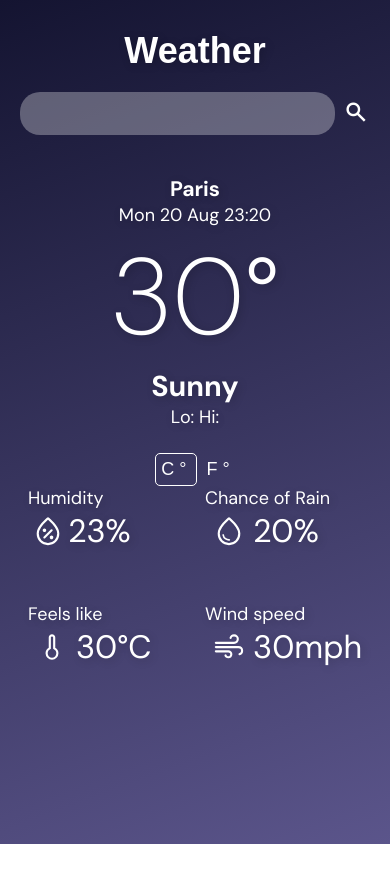
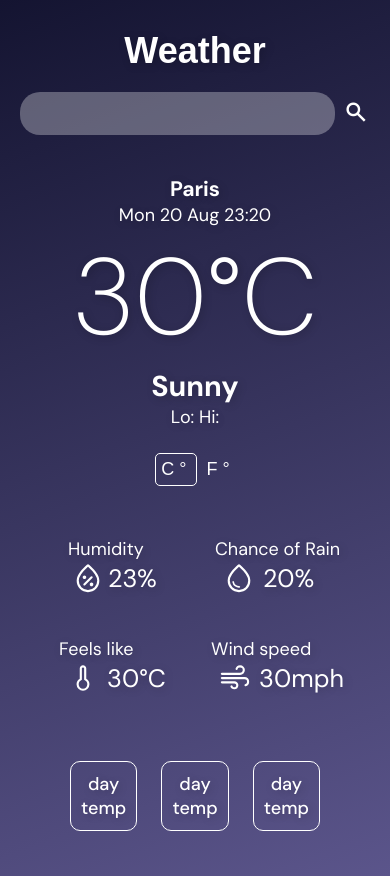
Before and after one commit to koeebeth/odin-weatherapp, a website built with webpack: page dist/index.html in a window 390 px wide. Before the commit the page ends 844 px from the top, so only its background shows below. Built offline with nearby package versions, Linux system fonts and the light colour scheme; no server answers.

Commit message:
Improved mobile view

```diff
--- a/src/index.js
+++ b/src/index.js
@@ -13,18 +13,18 @@ let tempData = {};
 
 const exData = {"location":{"name":"Tokyo","region":"Tokyo","country":"Japan","lat":35.69,"lon":139.69,"tz_id":"Asia/Tokyo","localtime_epoch":1691738170,"localtime":"2023-08-11 19:16"},"current":{"last_updated_epoch":1691737200,"last_updated":"2023-08-11 16:00","temp_c":33,"temp_f":91.4,"is_day":1,"condition":{"text":"Partly cloudy","icon":"//cdn.weatherapi.com/weather/64x64/day/116.png","code":1003},"wind_mph":9.4,"wind_kph":15.1,"wind_degree":50,"wind_dir":"NE","pressure_mb":1005,"pressure_in":29.68,"precip_mm":0,"precip_in":0,"humidity":53,"cloud":75,"feelslike_c":36,"feelslike_f":96.7,"vis_km":10,"vis_miles":6,"uv":8,"gust_mph":18.8,"gust_kph":30.2}}
 
-// window.onload = () => {
-//     asyncf.getCurWeather('auto:ip')
-//     .then((res) => {
-//         domf.renderCurWeather(res);
-//         tempData.current = res;
-//     });
-//     asyncf.getForecast('auto:ip')
-//     .then((res) => {
-//         domf.renderForecast(res);
-//         tempData.forecast = res;
-//     });
-// }
+window.onload = () => {
+    asyncf.getCurWeather('auto:ip')
+    .then((res) => {
+        domf.renderCurWeather(res);
+        tempData.current = res;
+    });
+    asyncf.getForecast('auto:ip')
+    .then((res) => {
+        domf.renderForecast(res);
+        tempData.forecast = res;
+    });
+}
 
 searchForm.addEventListener('submit', (e) => {
     e.preventDefault()
@@ -41,7 +41,6 @@ searchForm.addEventListener('submit', (e) => {
             asyncf.getForecast(q).then((res) => {
                 tempData.forecast = res;
                 domf.renderForecast(res, unit)
-                console.log(tempData)
             });
         }
     })
--- a/src/js/dom-funcs.js
+++ b/src/js/dom-funcs.js
@@ -16,7 +16,7 @@ function renderCurWeather(data, unit = 'm') {
     const dateEl = curDiv.querySelector('h3.datetime');
 
     //Format date and time
-    const [ localdate, localtime ] = data.location.localtime.split(' ');
+    const [, localtime ] = data.location.localtime.split(' ');
     const localhour = parseInt(localtime.substr(0, 2));
     const fmtedDate = format(Date.parse(data.location.localtime), 'eeee, MMM d, p')
 
--- a/src/style/style.scss
+++ b/src/style/style.scss
@@ -198,12 +198,13 @@ div.error {
     opacity: 0;
 }
 
-@media screen and (max-width: 450px) {
+@media screen and (max-width: 760px) {
     html {
         font-size: 18px;
     }
     body {
         width: 100vw;
+        height: auto;
         display: block;
     }
 
@@ -234,7 +235,31 @@ div.error {
 
     }
 
+    div.container {
+        &.details {
+            display: block;
+            .curcondition-details {
+                margin: 30px;
+                gap: 0px;
+                height: 200px;
+                justify-items: center;
+                align-items: center;
+
+                span {
+                    font-size: 1.4rem;
+                }
+            }
+            .forecast {
+                margin: 30px auto;
+                justify-content: space-between;
+                width: 60%;
+                min-width: 250px;
+            }
+        }
+    }
+
     div.content {
         display: block;
+        height: auto;
     }
 }
```
Also changed, not shown: dist/bundle.js, dist/index.html.
